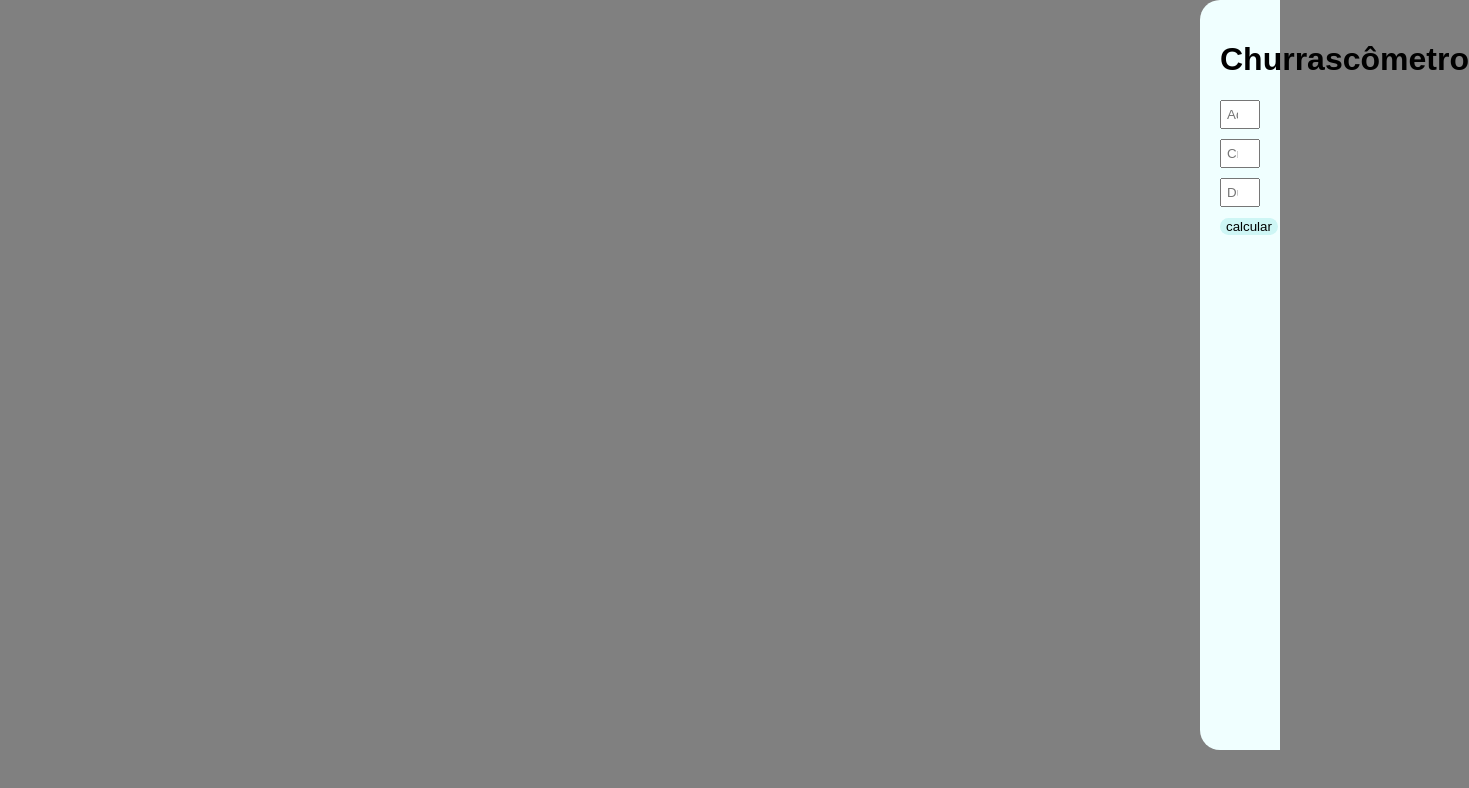
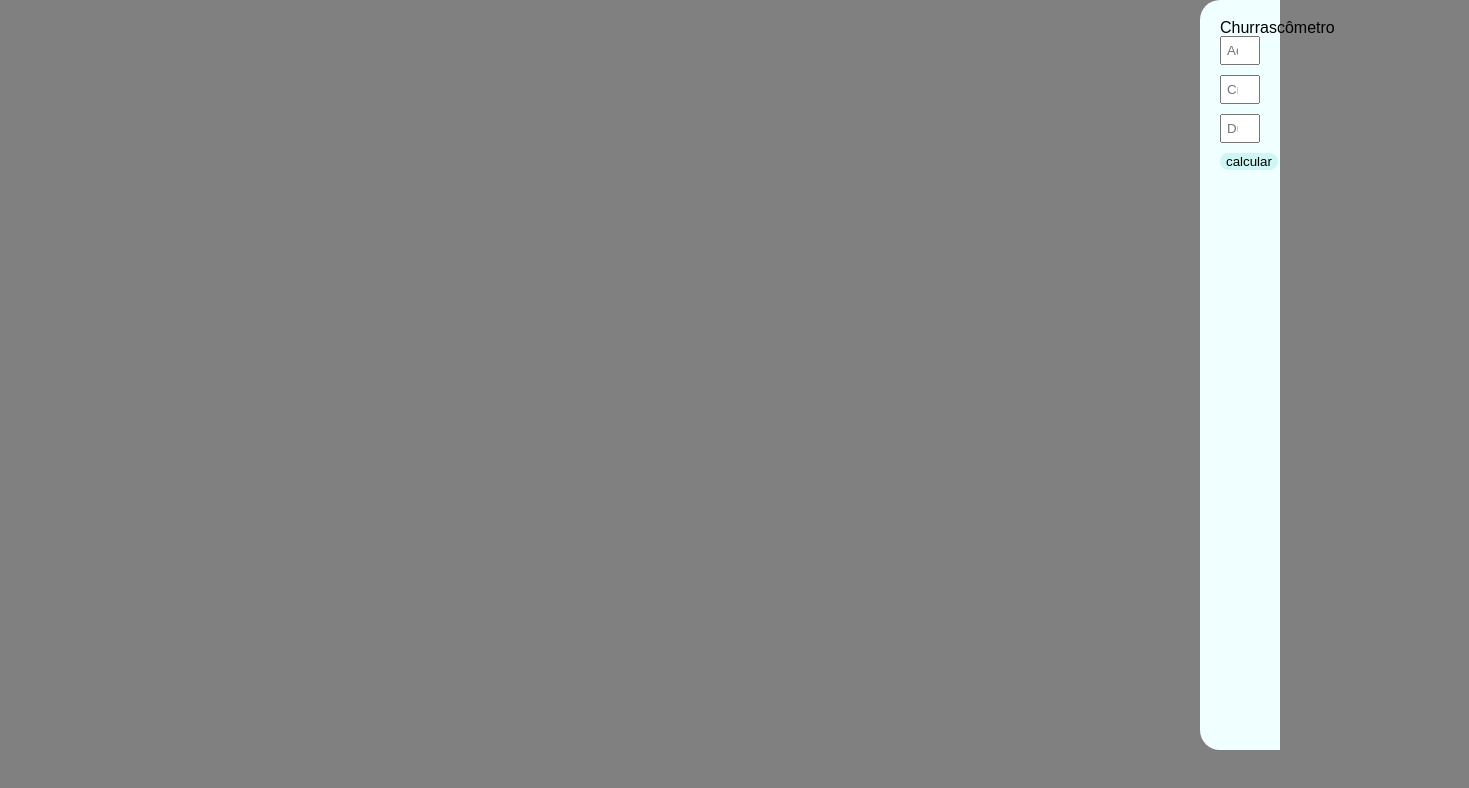
Before and after one commit to lucas0302/Churrascometro-curso-ProgBR, a plain HTML site: page index.html in a window 1280 px wide. Shown: the whole page, 1469 px wide, since content can reach past the window. Drawn offline with Linux system fonts and the light colour scheme.

Commit message:
Update index.html

```diff
--- a/index.html
+++ b/index.html
@@ -4,6 +4,7 @@
     <meta charset="UTF-8">
     <meta http-equiv="X-UA-Compatible" content="IE=edge">
     <meta name="viewport" content="width=device-width, initial-scale=1.0">
+    <link rel="stylesheet" href="./reset.css">
     <link rel="stylesheet" href="./style.css">
     <title>Churrasco</title>
 </head>
```
